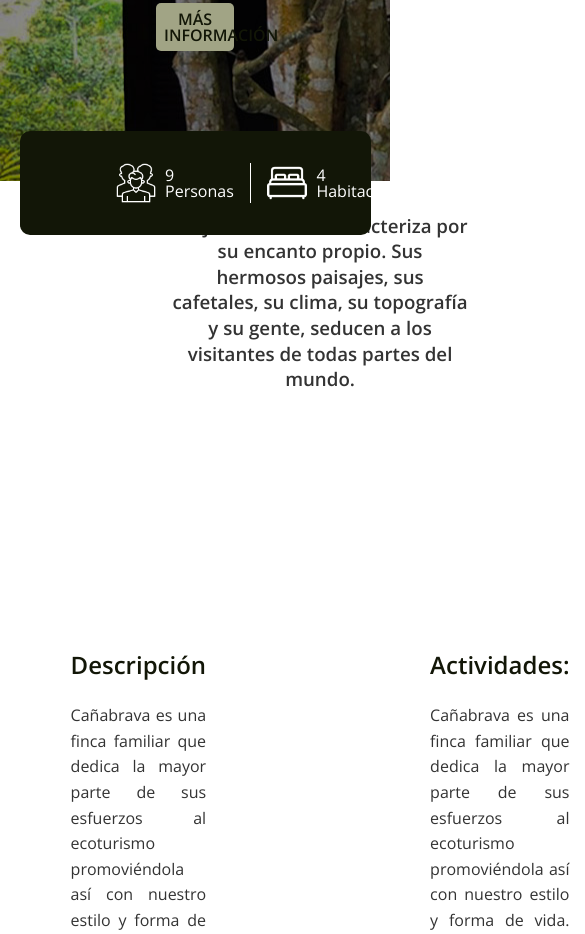
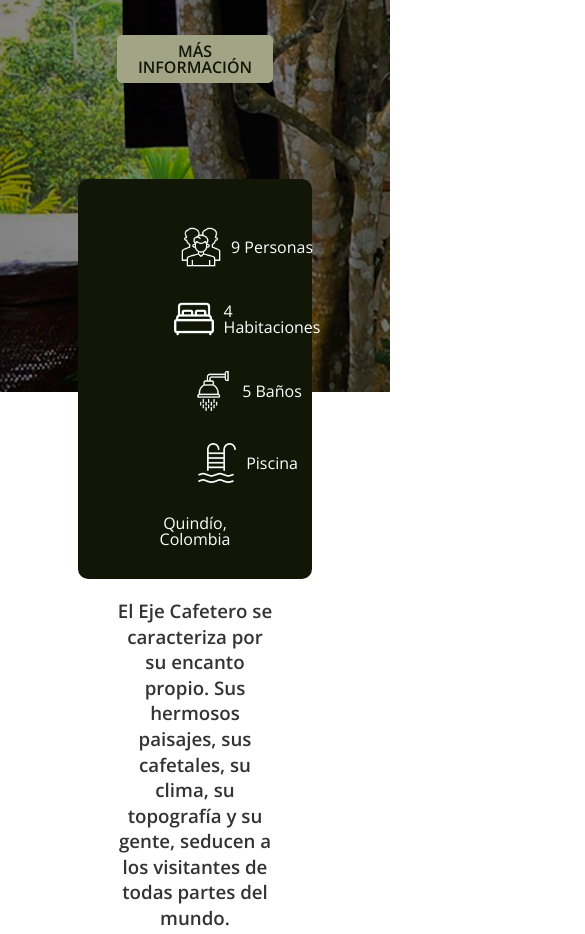
Before and after one commit to AndresFDaza/caniaBrava, a website: page index.html in a window 390 px wide. Shown: the part 536-1470 px from the top of the page, 585 px wide, since content can reach past the window. Drawn offline with nearby package versions, Linux system fonts and the light colour scheme.

Commit message:
add first proyect queries

```diff
--- a/index.html
+++ b/index.html
@@ -7,6 +7,7 @@
   <meta name="viewport" content="width=device-width, initial-scale=1.0">
   <title>Hacienda Cania Brava</title>
   <link rel="stylesheet" href="./src/styles/style.css">
+  <link rel="stylesheet" href="./src/styles/media-queries.css">
 
   <link rel="preconnect" href="https://fonts.googleapis.com">
   <link rel="preconnect" href="https://fonts.gstatic.com" crossorigin>
@@ -42,7 +43,7 @@
             <p>Piscina</p>
           </div>
         </div>
-        <div>
+        <div class="header__info-place">
           Quindío, Colombia
         </div>
       </div>
--- /dev/null
+++ b/src/styles/media-queries.css
@@ -0,0 +1,100 @@
+@media (max-width : 1050px){
+
+  /* header queries */
+  .main__detail-section{
+    gap: 0 3rem ;
+  }
+
+  .header__info-container{
+    justify-content: space-around
+  }
+
+  .header__info-place{
+    margin-top: 1rem;
+  }
+
+  /* main queries */
+  .main__detail-intro{
+    margin-top: 5rem;
+    margin-bottom: 2rem;
+  }
+  .main__detail-section{
+    grid-template-rows: 1fr 2fr;
+  }
+}
+
+@media (max-width : 840px){
+  /* Header queries */
+  header {
+    height: 90vh;
+  }
+  .header__title{
+    font-size: 2rem;
+  }
+  .header__button{
+    width: 40%;
+  }
+  .header__info-tags{
+    display: grid;
+    grid : repeat(2,1fr) / repeat(2,1fr);
+  }
+  .info-tag{
+    padding: 1rem 1rem;
+    border: none;
+  }
+
+  /* Main quieries */
+  .main__detail-section{
+    align-items: center;
+    justify-content: center;
+    grid-template-columns: 1fr;
+    grid-template-rows: repeat(3, 1fr);
+    gap: 0 0;
+  }
+  .main__detail-box{
+    grid-column: 1 ;
+  }
+  .main__detail-box > h2{
+    text-align: center ;
+  }
+  .slider__container{
+    height: 200px;
+  }
+}
+
+@media (max-width : 600px){
+  /* Header queries */
+  header {
+    height: 110vh;
+  }
+  .header__info-container{
+    width: 60%;
+    margin-top: 3rem;
+    border-radius: 10px;
+  }
+  .header__info-tags{
+    display: flex;
+    flex-direction: column;
+  }
+  .header__info-place{
+    padding: 0;
+    text-align: center;
+  }
+  /* Main quieries */
+  .main__detail-intro{
+    margin-top: 9rem;
+  }
+  .slider__container{
+    height: 200px;
+  }
+  /* Footer queries */
+    .footer__filter-opacity{
+      padding: 20% 20%;
+    }
+
+        .footer__form{
+      display: flex;
+      flex-direction: column;
+      justify-content: center;
+    }
+}
--- a/src/styles/style.css
+++ b/src/styles/style.css
@@ -95,6 +95,7 @@ header {
   border-radius: 10px;
   position: absolute;
   top: 79%;
+  flex-wrap: wrap;
 }
 
 .header__info-tags{
@@ -115,6 +116,10 @@ header {
   margin-right: .6rem;
 }
 
+.header__info-place{
+  padding-left: 1rem;
+}
+
 /* Main styles */
 
 main{
@@ -128,7 +133,7 @@ main{
   grid-template-columns: 1fr 1fr;
   grid-template-rows: 1fr 3fr;
   align-items: start;
-  gap: 5rem 12rem ;
+  gap: 1rem 20% ;
   padding: 8% 14%;
 }
 
```
